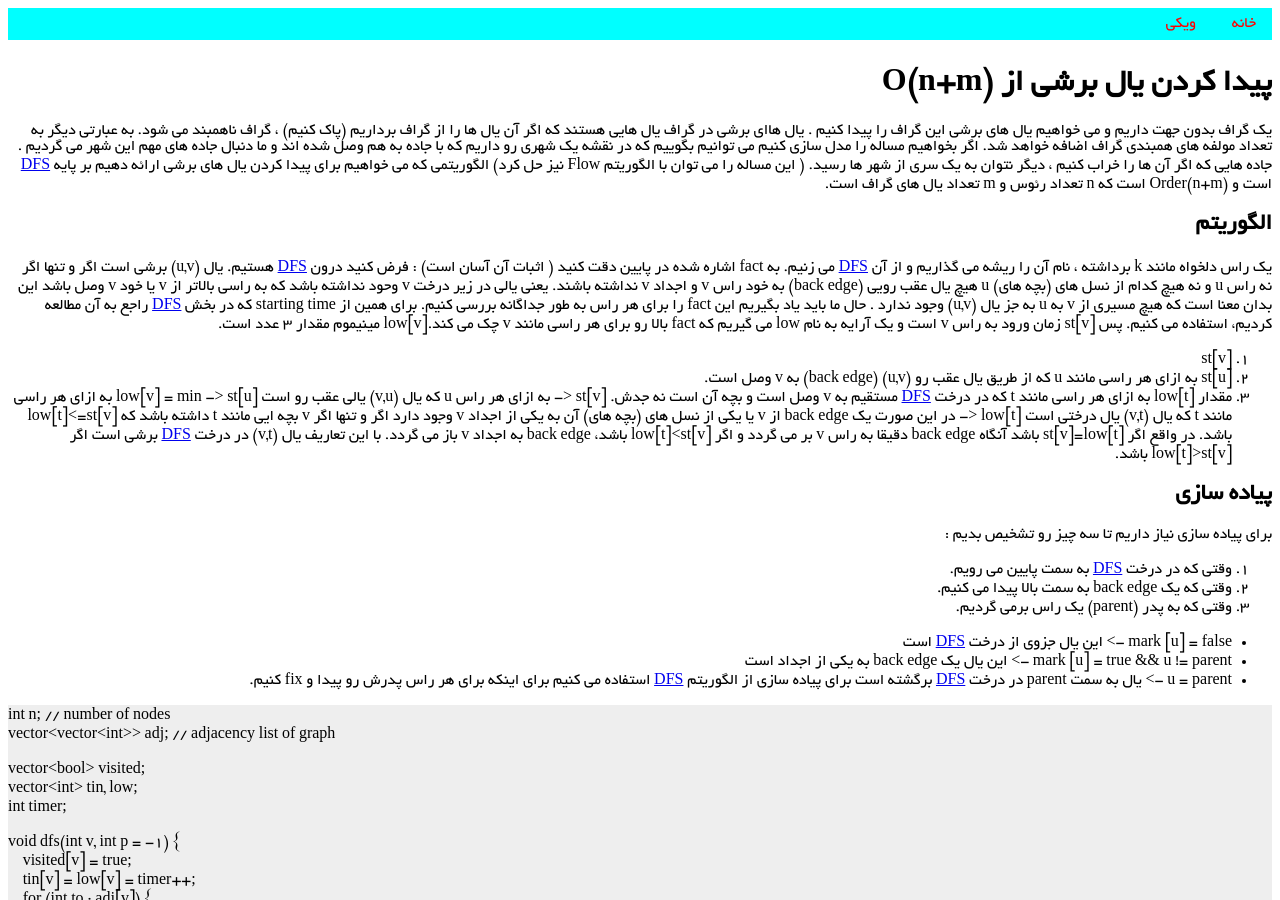
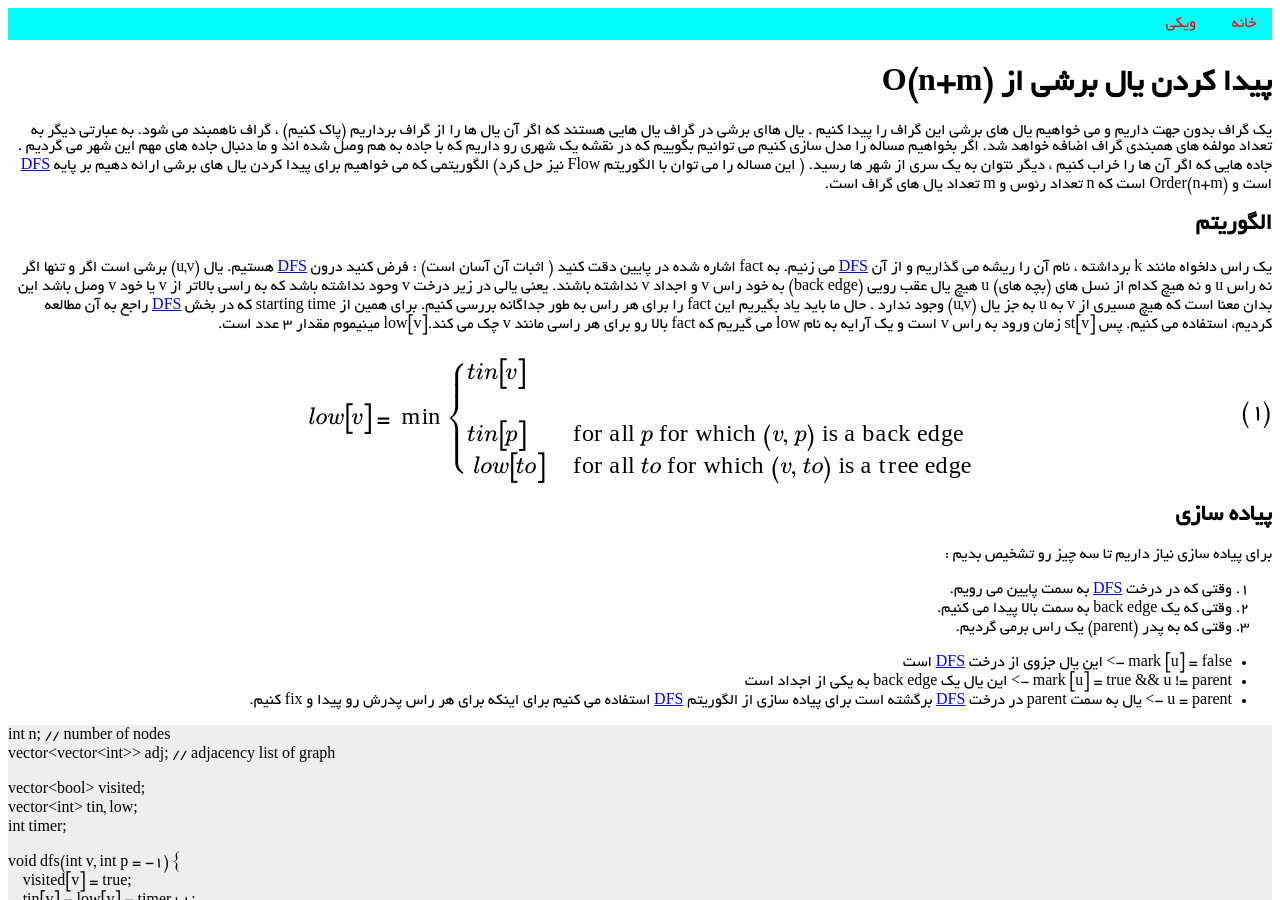
Before and after one commit to shaazzz/FarsiCP, a Jekyll site: the page built from wiki/algorithm/graph/find_bridge.md, in a window 1280 px wide and 900 px high. Built offline with Jekyll 4.4.1, drawn with Linux system fonts in a browser that asks for light colours; formulas are drawn with MathJax 3; our own code applies the rules of GitHub Pages for plain Markdown files.

Commit message:
Update find_bridge.md

```diff
--- a/wiki/algorithm/graph/find_bridge.md
+++ b/wiki/algorithm/graph/find_bridge.md
@@ -15,14 +15,8 @@ layout: Wiki
 این بدان معنا است که هیچ مسیری از v به u به جز یال (u,v) وجود ندارد .
 حال ما باید یاد بگیریم این fact را برای هر راس به طور جداگانه بررسی کنیم. برای همین از starting time که در بخش [DFS] راجع به آن مطالعه کردیم، استفاده می کنیم.
 پس [st[v زمان ورود به راس v است و یک آرایه به نام low می گیریم که fact بالا رو برای هر راسی مانند v چک می کند.[low[v مینیموم مقدار ۳ عدد است.
-1. [st[v
-2. [st[u به ازای هر راسی مانند u که از طریق یال عقب رو (u,v) (back edge) به v وصل است.
-3. مقدار [low[t به ازای هر راسی مانند t که در درخت [DFS] مستقیم به v وصل است و بچه آن است نه جدش.
-                                                     [st[v <-
-       به ازای هر راس u که یال (v,u) یالی عقب رو است [low[v] = min -> st[u
- به ازای هر راسی مانند t که یال (v,t) یال درختی است [low[t <-
-در این صورت یک back edge از v یا یکی از نسل های (بچه های) آن به یکی از اجداد v وجود دارد اگر و تنها اگر v بچه ایی مانند t داشته باشد که [low[t]<=st[v باشد. در واقع اگر [st[v]=low[t باشد آنگاه back edge دقیقا به راس v بر می گردد و اگر [low[t]<st[v باشد، back edge به اجداد v باز می گردد.
-با این تعاریف یال (v,t) در درخت [DFS] برشی است اگر [low[t]>st[v باشد.
+
+$$low[v] = \min \begin{cases} tin[v] \\\\ tin[p]& \text{ for all }p\text{ for which }(v, p)\text{ is a back edge} \\\ low[to]& \text{ for all }to\text{ for which }(v, to)\text{ is a tree edge} \end{cases}$$
 
 ## پیاده سازی
 برای پیاده سازی نیاز داریم تا سه چیز رو تشخیص بدیم :
```
